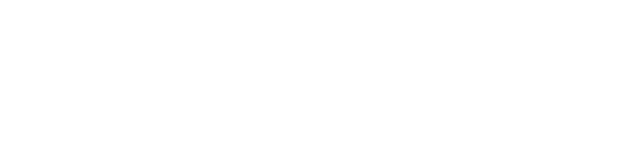
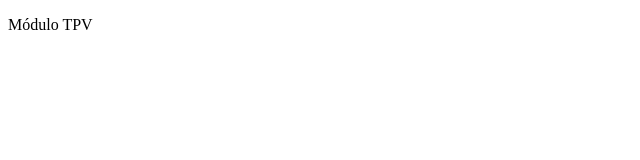
Before and after one commit to sanjuaes/git-test, a plain HTML site: page tpv/index-tpv.html in a window 1280 px wide. Shown: the whole page, without its empty margins (0-640 px from the left). Drawn offline with Linux system fonts and the light colour scheme.

Commit message:
Mejora Módulo TPV

```diff
--- a/tpv/index-tpv.html
+++ b/tpv/index-tpv.html
@@ -4,6 +4,6 @@
 	<title>TPV</title>
 </head>
 <body>
-
+	<p>M&oacute;dulo TPV</p>
 </body>
 </html>
```
